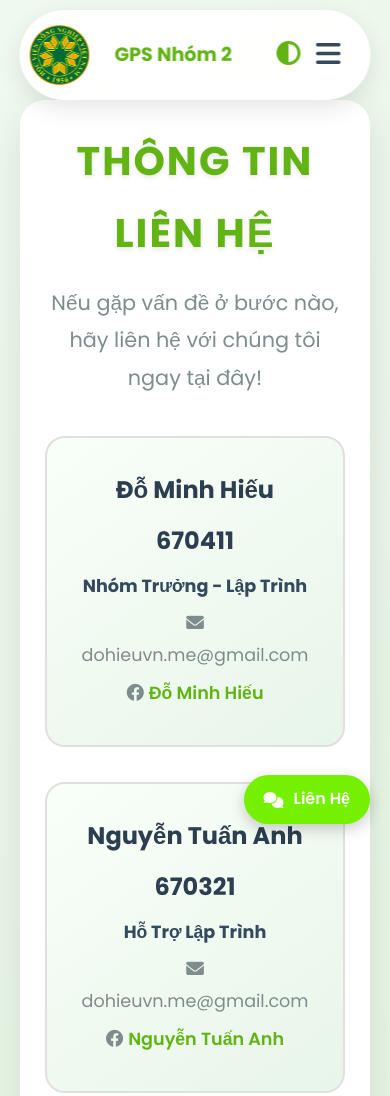
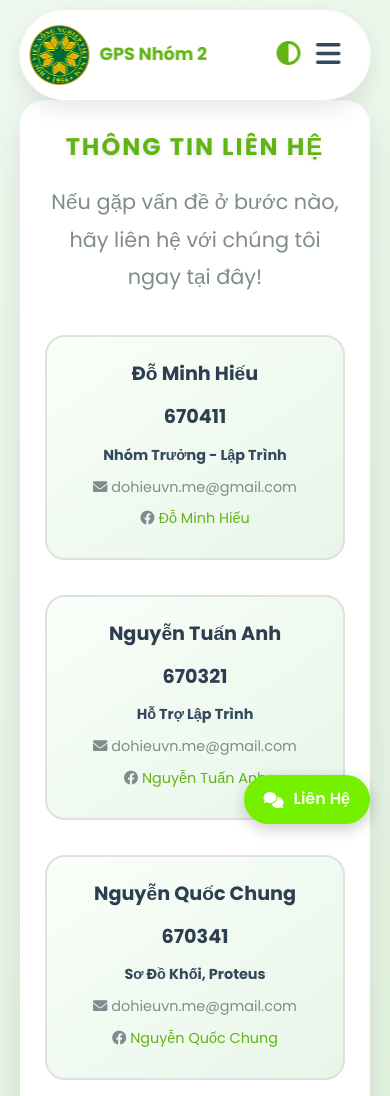
Before and after one commit to hieu081/GPS, a plain HTML site: page lienhe.html in a window 390 px wide. Shown: the top 1096 px of the page. Drawn offline with Linux system fonts and the light colour scheme.

Commit message:
Update lienhe.html

```diff
--- a/lienhe.html
+++ b/lienhe.html
@@ -162,10 +162,10 @@
 
     .member-card {
       background: linear-gradient(145deg, #f9fff9 0%, #e8f5e9 100%);
-      padding: 30px;
       border-radius: 20px;
       transition: all 0.4s ease;
       border: 2px solid #e0e0e0;
+      padding: 20px;
     }
 
     .member-card:hover {
@@ -500,7 +500,29 @@
 
     /* Responsive */
     @media (max-width: 768px) {
+      .member-card {
+      grid-template-columns: 1fr;
+    }
+    .member-card h3 {
+      font-size: 1.2rem;
+    }
 
+    .member-card p {
+      font-size: 0.9rem;
+    }
+
+
+    .member-card a {
+      font-weight: 500;
+    }
+
+    .map-container h2 {
+    font-size: 1.3rem;
+    margin-bottom: 10px;
+    }
+    .contact-info h2 {
+     font-size: 1.5rem;
+    }
       .mode-toggle {
       right: 70px;
       top: 48%;
@@ -516,10 +538,11 @@
         overflow-y: auto;
       }
     .header-title h1 {
-      font-size: 1.2rem;
+      font-size: 1.1rem;
       color: #61b413;
-      margin-right: 10px;
+      margin-right: 1px;
       box-sizing: border-box;
+      margin-left: 10px;
     }
 
       header.header {
@@ -566,7 +589,12 @@
       .map-container iframe {
         height: 350px;
       }
+      @media (max-width: 400px) {
+      .member-card {
+      grid-template-columns: 0.5fr;
+      }
     }
+  }
   </style>
 </head>
 <body>
```
